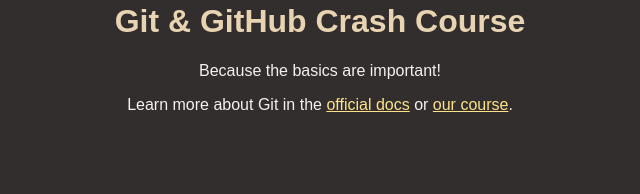
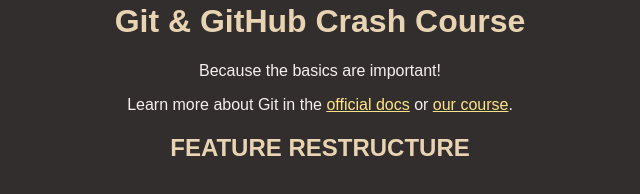
Before and after one commit to Mordecaikama/github-crash-course, a plain HTML site: page index.html in a window 1280 px wide. Shown: the part 166-360 px from the top of the page, without its empty margins (320-960 px from the left). Drawn offline with Linux system fonts and the light colour scheme.

Commit message:
feature section added to index.html

```diff
--- a/index.html
+++ b/index.html
@@ -20,5 +20,8 @@
         <a href="https://acad.link/git">our course</a>.
       </p>
     </main>
+    <section class="feature__updated">
+      <h1>FEATURE RESTRUCTURE</h1>
+    </section>
   </body>
 </html>
```
